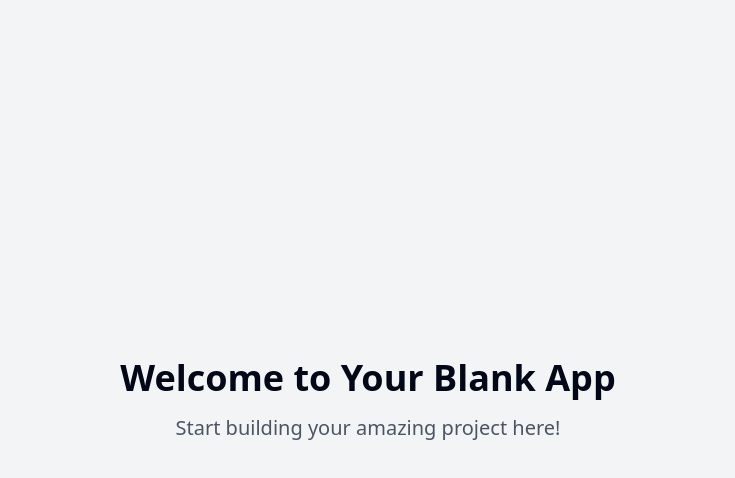
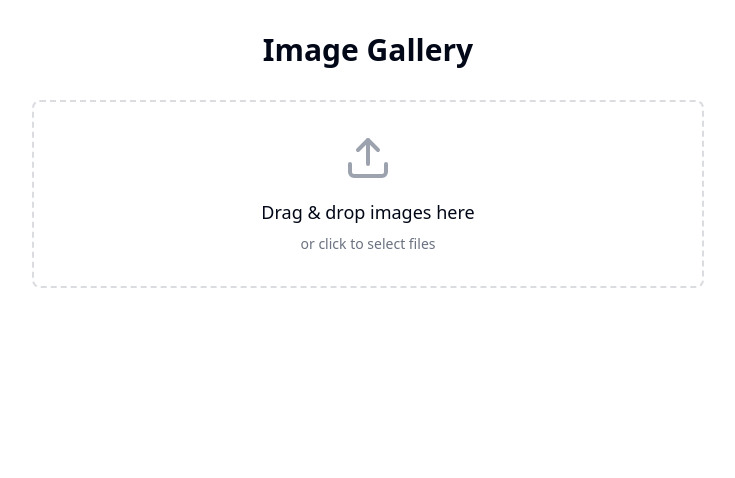
Before and after one commit to velmuruganui/photo-gallery, a React (Vite) app: page / in a window 1280 px wide. Shown: the top 478 px of the page, without its empty margins (272-1007 px from the left). Built offline with nearby package versions, Linux system fonts and the light colour scheme.

Commit message:
Create image gallery application
Implement an image gallery application with features for uploading and previewing images, similar to Google Photos.
[skip gpt_engineer]

```diff
--- a/package.json
+++ b/package.json
@@ -45,12 +45,14 @@
     "cmdk": "^1.0.0",
     "date-fns": "^3.6.0",
     "embla-carousel-react": "^8.3.0",
+    "framer-motion": "^12.0.1",
     "input-otp": "^1.2.4",
     "lucide-react": "^0.462.0",
     "next-themes": "^0.3.0",
     "react": "^18.3.1",
     "react-day-picker": "^8.10.1",
     "react-dom": "^18.3.1",
+    "react-dropzone": "^14.3.5",
     "react-hook-form": "^7.53.0",
     "react-resizable-panels": "^2.1.3",
     "react-router-dom": "^6.26.2",
--- /dev/null
+++ b/src/components/ImageGrid.tsx
@@ -0,0 +1,33 @@
+import React from 'react';
+import { motion } from 'framer-motion';
+
+interface ImageGridProps {
+  images: string[];
+  onImageClick: (index: number) => void;
+}
+
+const ImageGrid: React.FC<ImageGridProps> = ({ images, onImageClick }) => {
+  return (
+    <div className="grid grid-cols-1 sm:grid-cols-2 md:grid-cols-3 lg:grid-cols-4 gap-4 p-4">
+      {images.map((image, index) => (
+        <motion.div
+          key={index}
+          initial={{ opacity: 0, scale: 0.95 }}
+          animate={{ opacity: 1, scale: 1 }}
+          transition={{ duration: 0.3 }}
+          className="relative aspect-square group cursor-pointer overflow-hidden rounded-lg"
+          onClick={() => onImageClick(index)}
+        >
+          <img
+            src={image}
+            alt={`Gallery image ${index + 1}`}
+            className="object-cover w-full h-full transition-transform duration-300 group-hover:scale-105"
+          />
+          <div className="absolute inset-0 bg-black opacity-0 group-hover:opacity-10 transition-opacity duration-300" />
+        </motion.div>
+      ))}
+    </div>
+  );
+};
+
+export default ImageGrid;
--- /dev/null
+++ b/src/components/ImagePreview.tsx
@@ -0,0 +1,66 @@
+import React from 'react';
+import { X, ChevronLeft, ChevronRight } from 'lucide-react';
+import { Dialog, DialogContent } from '@/components/ui/dialog';
+
+interface ImagePreviewProps {
+  isOpen: boolean;
+  onClose: () => void;
+  currentImage: string | null;
+  onPrevious: () => void;
+  onNext: () => void;
+  hasNext: boolean;
+  hasPrevious: boolean;
+}
+
+const ImagePreview: React.FC<ImagePreviewProps> = ({
+  isOpen,
+  onClose,
+  currentImage,
+  onPrevious,
+  onNext,
+  hasNext,
+  hasPrevious,
+}) => {
+  if (!currentImage) return null;
+
+  return (
+    <Dialog open={isOpen} onOpenChange={() => onClose()}>
+      <DialogContent className="max-w-[90vw] max-h-[90vh] p-0 bg-black/90">
+        <button
+          onClick={onClose}
+          className="absolute right-4 top-4 z-50 p-2 rounded-full bg-black/50 hover:bg-black/70 transition-colors"
+        >
+          <X className="h-6 w-6 text-white" />
+        </button>
+
+        {hasPrevious && (
+          <button
+            onClick={onPrevious}
+            className="absolute left-4 top-1/2 -translate-y-1/2 z-50 p-2 rounded-full bg-black/50 hover:bg-black/70 transition-colors"
+          >
+            <ChevronLeft className="h-6 w-6 text-white" />
+          </button>
+        )}
+
+        {hasNext && (
+          <button
+            onClick={onNext}
+            className="absolute right-4 top-1/2 -translate-y-1/2 z-50 p-2 rounded-full bg-black/50 hover:bg-black/70 transition-colors"
+          >
+            <ChevronRight className="h-6 w-6 text-white" />
+          </button>
+        )}
+
+        <div className="w-full h-full flex items-center justify-center">
+          <img
+            src={currentImage}
+            alt="Preview"
+            className="max-w-full max-h-[85vh] object-contain"
+          />
+        </div>
+      </DialogContent>
+    </Dialog>
+  );
+};
+
+export default ImagePreview;
--- /dev/null
+++ b/src/components/ImageUpload.tsx
@@ -0,0 +1,40 @@
+import React, { useCallback } from 'react';
+import { useDropzone } from 'react-dropzone';
+import { Upload } from 'lucide-react';
+import { toast } from 'sonner';
+
+interface ImageUploadProps {
+  onUpload: (files: File[]) => void;
+}
+
+const ImageUpload: React.FC<ImageUploadProps> = ({ onUpload }) => {
+  const onDrop = useCallback((acceptedFiles: File[]) => {
+    if (acceptedFiles?.length > 0) {
+      onUpload(acceptedFiles);
+      toast.success(`${acceptedFiles.length} image(s) uploaded successfully`);
+    }
+  }, [onUpload]);
+
+  const { getRootProps, getInputProps, isDragActive } = useDropzone({
+    onDrop,
+    accept: {
+      'image/*': ['.jpeg', '.jpg', '.png', '.gif', '.webp']
+    },
+    multiple: true
+  });
+
+  return (
+    <div
+      {...getRootProps()}
+      className={`border-2 border-dashed rounded-lg p-8 text-center cursor-pointer transition-colors
+        ${isDragActive ? 'border-gallery-accent bg-gallery-hover' : 'border-gallery-border hover:bg-gallery-hover'}`}
+    >
+      <input {...getInputProps()} />
+      <Upload className="w-12 h-12 mx-auto mb-4 text-gray-400" />
+      <p className="text-lg mb-2">Drag & drop images here</p>
+      <p className="text-sm text-gray-500">or click to select files</p>
+    </div>
+  );
+};
+
+export default ImageUpload;
--- a/src/pages/Index.tsx
+++ b/src/pages/Index.tsx
@@ -1,12 +1,55 @@
-// Update this page (the content is just a fallback if you fail to update the page)
+import React, { useState } from 'react';
+import ImageUpload from '@/components/ImageUpload';
+import ImageGrid from '@/components/ImageGrid';
+import ImagePreview from '@/components/ImagePreview';
 
 const Index = () => {
+  const [images, setImages] = useState<string[]>([]);
+  const [selectedImageIndex, setSelectedImageIndex] = useState<number | null>(null);
+
+  const handleUpload = (files: File[]) => {
+    const newImages = files.map(file => URL.createObjectURL(file));
+    setImages(prev => [...prev, ...newImages]);
+  };
+
+  const handleImageClick = (index: number) => {
+    setSelectedImageIndex(index);
+  };
+
+  const handleClose = () => {
+    setSelectedImageIndex(null);
+  };
+
+  const handlePrevious = () => {
+    setSelectedImageIndex(prev => prev !== null ? Math.max(0, prev - 1) : null);
+  };
+
+  const handleNext = () => {
+    setSelectedImageIndex(prev => prev !== null ? Math.min(images.length - 1, prev + 1) : null);
+  };
+
   return (
-    <div className="min-h-screen flex items-center justify-center bg-gray-100">
-      <div className="text-center">
-        <h1 className="text-4xl font-bold mb-4">Welcome to Your Blank App</h1>
-        <p className="text-xl text-gray-600">Start building your amazing project here!</p>
+    <div className="container mx-auto py-8">
+      <h1 className="text-3xl font-bold mb-8 text-center">Image Gallery</h1>
+
+      <div className="max-w-2xl mx-auto mb-12">
+        <ImageUpload onUpload={handleUpload} />
       </div>
+
+      <ImageGrid
+        images={images}
+        onImageClick={handleImageClick}
+      />
+
+      <ImagePreview
+        isOpen={selectedImageIndex !== null}
+        onClose={handleClose}
+        currentImage={selectedImageIndex !== null ? images[selectedImageIndex] : null}
+        onPrevious={handlePrevious}
+        onNext={handleNext}
+        hasPrevious={selectedImageIndex !== null && selectedImageIndex > 0}
+        hasNext={selectedImageIndex !== null && selectedImageIndex < images.length - 1}
+      />
     </div>
   );
 };
--- a/tailwind.config.ts
+++ b/tailwind.config.ts
@@ -12,85 +12,62 @@ export default {
   theme: {
     container: {
       center: true,
-			padding: '2rem',
+      padding: "2rem",
       screens: {
-				'2xl': '1400px'
-			}
+        "2xl": "1400px",
+      },
     },
     extend: {
       colors: {
-				border: 'hsl(var(--border))',
-				input: 'hsl(var(--input))',
-				ring: 'hsl(var(--ring))',
-				background: 'hsl(var(--background))',
-				foreground: 'hsl(var(--foreground))',
+        border: "hsl(var(--border))",
+        input: "hsl(var(--input))",
+        ring: "hsl(var(--ring))",
+        background: "hsl(var(--background))",
+        foreground: "hsl(var(--foreground))",
+        gallery: {
+          accent: "#1a73e8",
+          hover: "#f8f9fa",
+          border: "#dadce0",
+        },
         primary: {
-					DEFAULT: 'hsl(var(--primary))',
-					foreground: 'hsl(var(--primary-foreground))'
+          DEFAULT: "hsl(var(--primary))",
+          foreground: "hsl(var(--primary-foreground))",
         },
         secondary: {
-					DEFAULT: 'hsl(var(--secondary))',
-					foreground: 'hsl(var(--secondary-foreground))'
+          DEFAULT: "hsl(var(--secondary))",
+          foreground: "hsl(var(--secondary-foreground))",
         },
         destructive: {
-					DEFAULT: 'hsl(var(--destructive))',
-					foreground: 'hsl(var(--destructive-foreground))'
+          DEFAULT: "hsl(var(--destructive))",
+          foreground: "hsl(var(--destructive-foreground))",
         },
         muted: {
-					DEFAULT: 'hsl(var(--muted))',
-					foreground: 'hsl(var(--muted-foreground))'
+          DEFAULT: "hsl(var(--muted))",
+          foreground: "hsl(var(--muted-foreground))",
         },
         accent: {
-					DEFAULT: 'hsl(var(--accent))',
-					foreground: 'hsl(var(--accent-foreground))'
+          DEFAULT: "hsl(var(--accent))",
+          foreground: "hsl(var(--accent-foreground))",
         },
         popover: {
-					DEFAULT: 'hsl(var(--popover))',
-					foreground: 'hsl(var(--popover-foreground))'
+          DEFAULT: "hsl(var(--popover))",
+          foreground: "hsl(var(--popover-foreground))",
         },
         card: {
-					DEFAULT: 'hsl(var(--card))',
-					foreground: 'hsl(var(--card-foreground))'
+          DEFAULT: "hsl(var(--card))",
+          foreground: "hsl(var(--card-foreground))",
         },
-				sidebar: {
-					DEFAULT: 'hsl(var(--sidebar-background))',
-					foreground: 'hsl(var(--sidebar-foreground))',
-					primary: 'hsl(var(--sidebar-primary))',
-					'primary-foreground': 'hsl(var(--sidebar-primary-foreground))',
-					accent: 'hsl(var(--sidebar-accent))',
-					'accent-foreground': 'hsl(var(--sidebar-accent-foreground))',
-					border: 'hsl(var(--sidebar-border))',
-					ring: 'hsl(var(--sidebar-ring))'
-				}
-			},
-			borderRadius: {
-				lg: 'var(--radius)',
-				md: 'calc(var(--radius) - 2px)',
-				sm: 'calc(var(--radius) - 4px)'
       },
       keyframes: {
-				'accordion-down': {
-					from: {
-						height: '0'
+        "image-fade-in": {
+          "0%": { opacity: "0", transform: "scale(0.95)" },
+          "100%": { opacity: "1", transform: "scale(1)" },
         },
-					to: {
-						height: 'var(--radix-accordion-content-height)'
-					}
-				},
-				'accordion-up': {
-					from: {
-						height: 'var(--radix-accordion-content-height)'
-					},
-					to: {
-						height: '0'
-					}
-				}
       },
       animation: {
-				'accordion-down': 'accordion-down 0.2s ease-out',
-				'accordion-up': 'accordion-up 0.2s ease-out'
-			}
-		}
+        "image-fade-in": "image-fade-in 0.3s ease-out",
+      },
+    },
   },
   plugins: [require("tailwindcss-animate")],
 } satisfies Config;
```
Also changed, not shown: 1 other file (tests, documents, lock files or other folders). Lines whose indentation alone changed are shown as unchanged.
